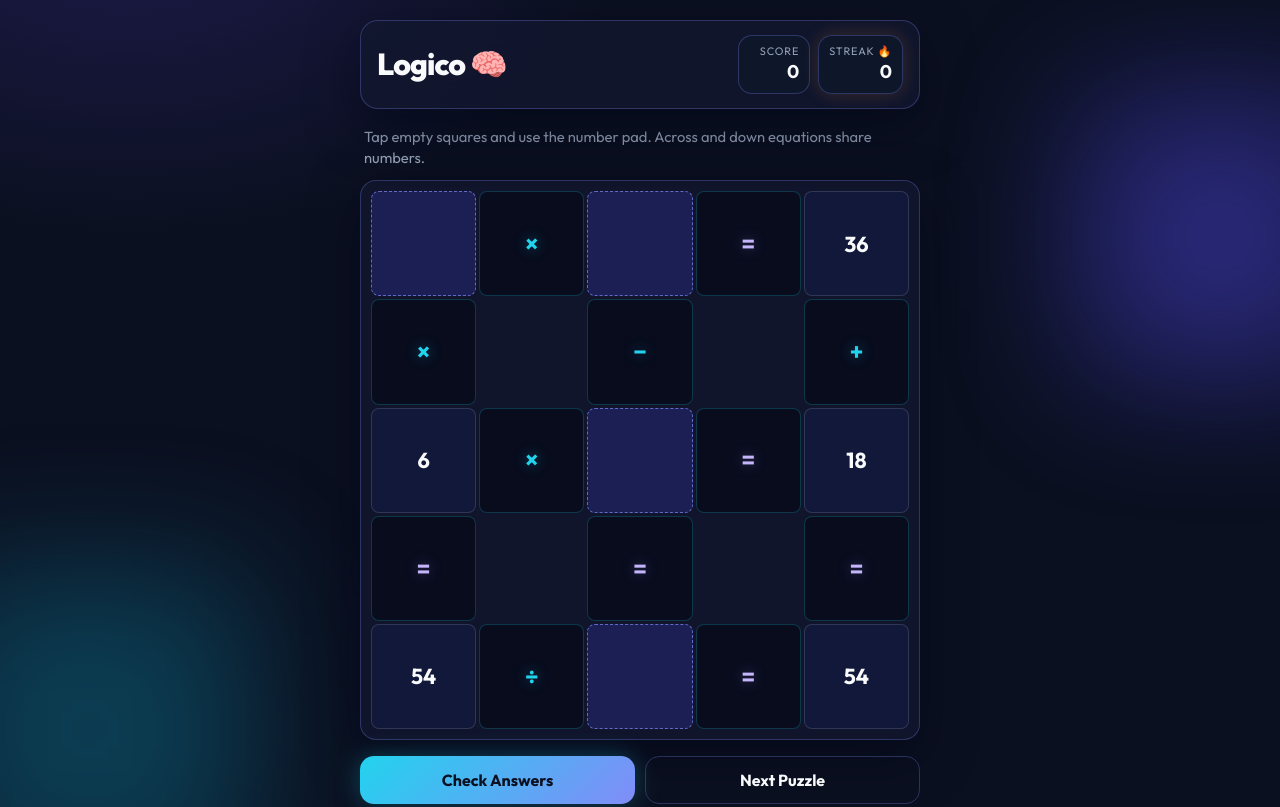
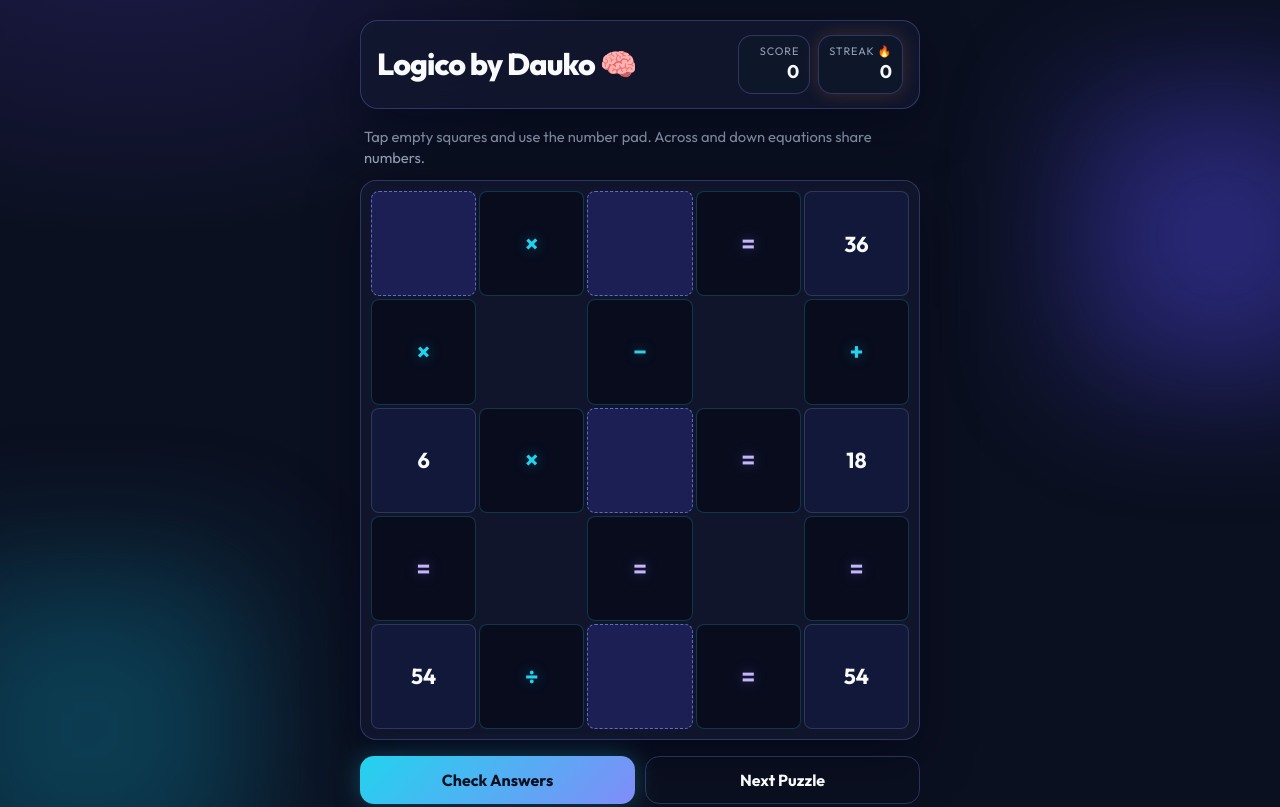
Before and after one commit to daukou/Logico, a plain HTML site: page index.html in a window 1280 px wide. Shown: the top 807 px of the page. Drawn offline with Linux system fonts and the light colour scheme.

Commit message:
index.html

```diff
--- a/index.html
+++ b/index.html
@@ -18,7 +18,7 @@
 
     <div class="app">
       <header class="topbar">
-        <h1 class="brand">Logico <span aria-hidden="true">🧠</span></h1>
+        <h1 class="brand">Logico by Dauko <span aria-hidden="true">🧠</span></h1>
         <div class="stats">
           <div class="stat" aria-live="polite">
             <span class="stat-label">Score</span>
```
